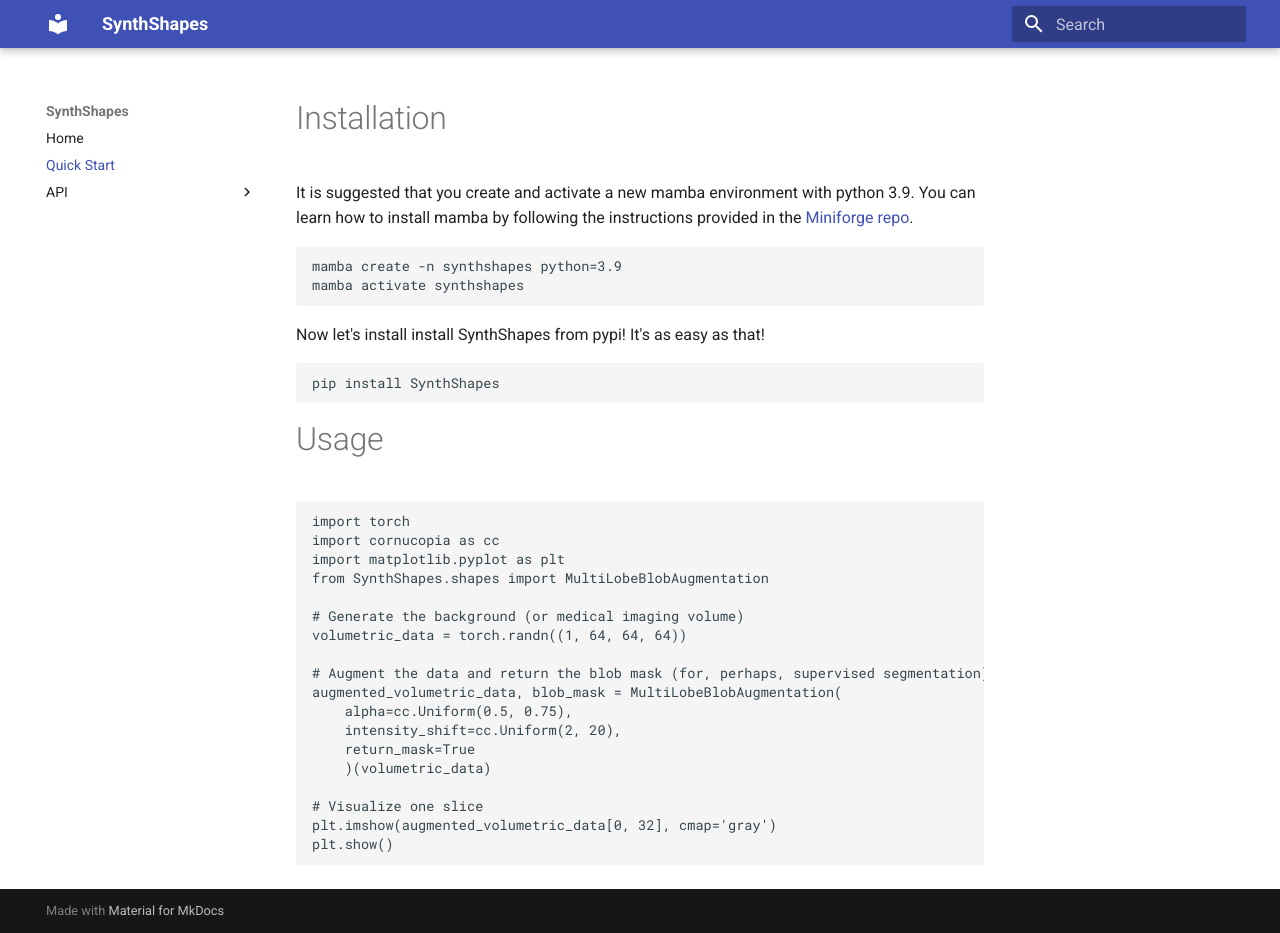
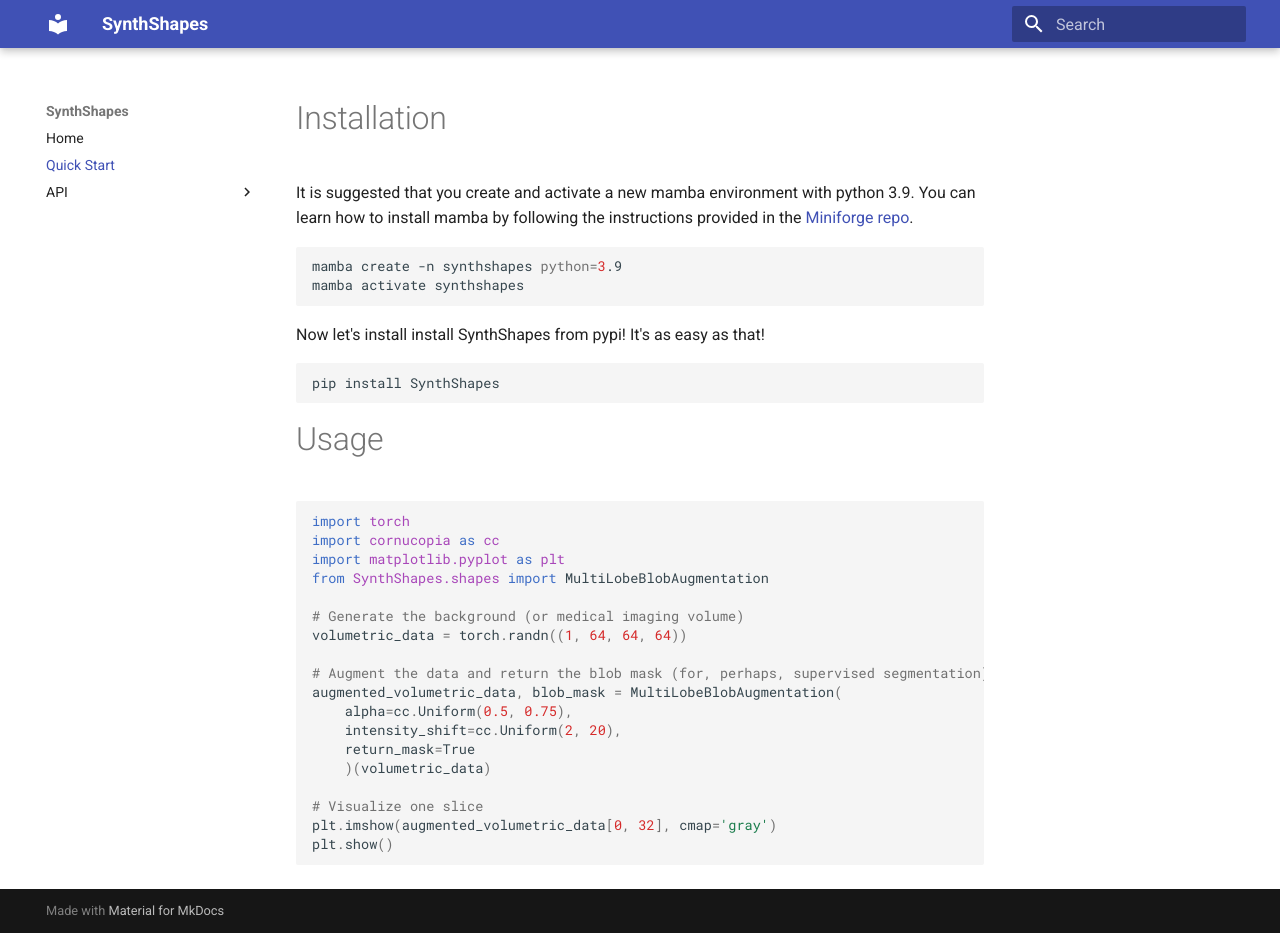
Before and after one commit to EtienneChollet/SynthShapes, an MkDocs documentation site: the page built from docs/quickstart.md, in a window 1280 px wide and 933 px high. Built offline with MkDocs 1.6.1 and Material for MkDocs 9.7.7, drawn with Linux system fonts in a browser that asks for light colours.

Commit message:
[FEAT] Add markdown stuff to mkdocs.yml

```diff
--- a/mkdocs.yml
+++ b/mkdocs.yml
@@ -33,3 +33,31 @@
           members_order: source
           show_source: True
           show_root_heading: True
+
+### Markdown stuff
+markdown_extensions:
+- admonition
+- toc:
+    toc_depth: 3
+# - markdown_grid_tables
+- pymdownx.details
+- pymdownx.superfences
+- pymdownx.highlight:
+    anchor_linenums: true
+    line_spans: __span
+    pygments_lang_class: true
+- pymdownx.inlinehilite
+- pymdownx.snippets
+- pymdownx.arithmatex:
+    generic: true
+- pymdownx.superfences:
+    custom_fences:
+    - name: mermaid
+      class: mermaid
+      format: !!python/name:pymdownx.superfences.fence_code_format
+- pymdownx.superfences
+- pymdownx.tabbed:
+    alternate_style: true
+    slugify: !!python/object/apply:pymdownx.slugs.slugify
+      kwds:
+        case: lower
```
